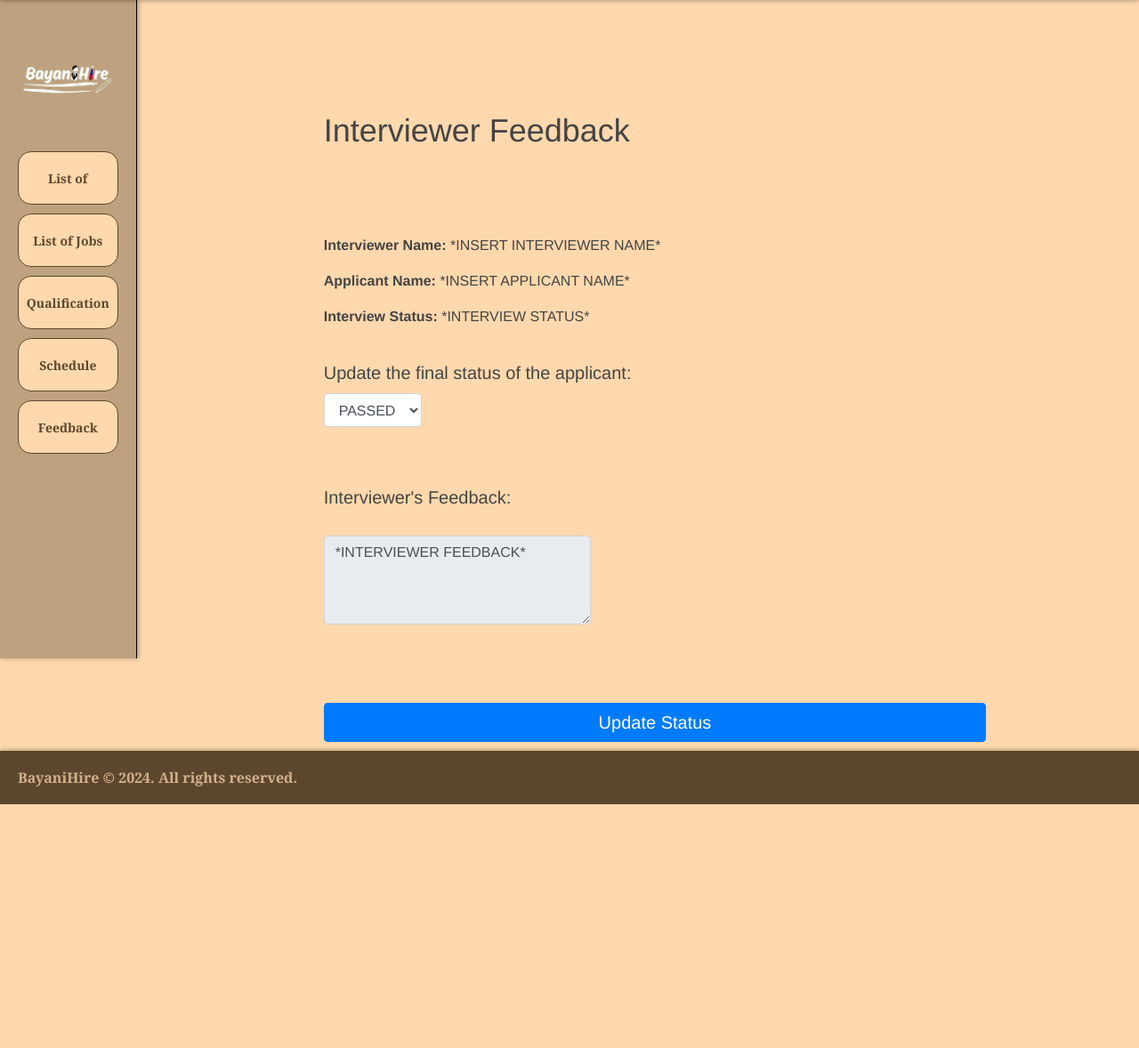
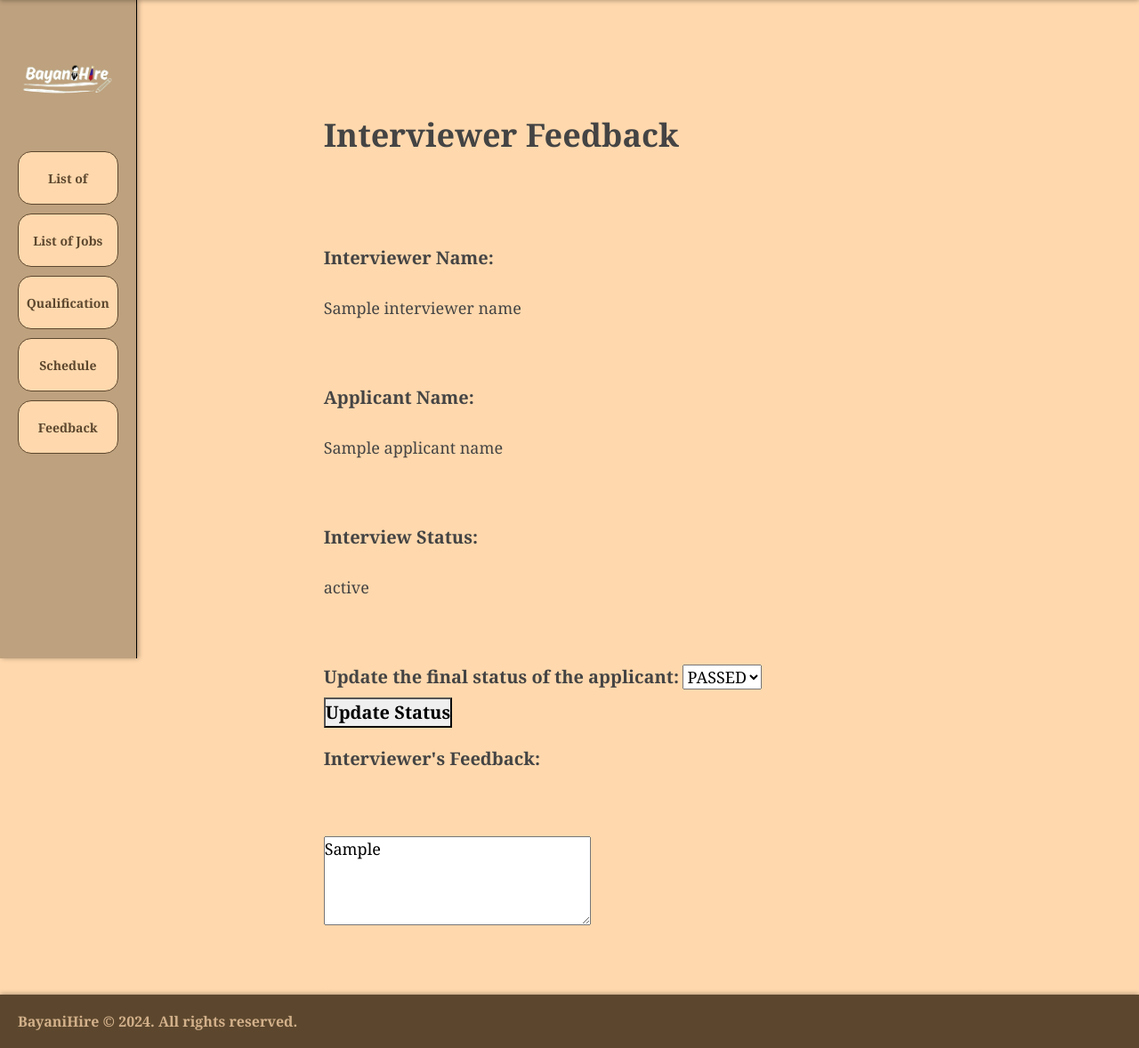
Before and after one commit to BayaniHire/WebApplication, a Django app: template users_app/templates/AdminView_5_1_ViewFeedback.html in a window 1280 px wide. Shown: the part 60-1238 px from the top of the page at 89% size. Before the commit the page ends 964 px from the top, so only its background shows below. Run offline with Django 5.2, Linux system fonts and the light colour scheme; the template is opened without the code that fills it: most values are stand-ins (such as "Sample title", 1, 10 or a date in 2020); some libraries are stand-ins or nearby versions.

Commit message:
AdminView_5_1_ViewFeedback.html

```diff
--- a/users_app/templates/AdminView_5_1_ViewFeedback.html
+++ b/users_app/templates/AdminView_5_1_ViewFeedback.html
@@ -5,34 +5,36 @@
 {% block content %}
 <div class="main-content" style="padding-top: 60px;">  <!-- Main content area with padding to avoid header overlap -->
 
-    <!-- Section Title -->
-    <h2 class="text-bold" style="font-size: 36px;">Interviewer Feedback</h2>
+   <label style="font-family: Georgia; font-size: 36px; font-weight: bold;">Interviewer Feedback</label>
     <br><br>
 
-    <!-- Feedback Details -->
-    <div class="feedback-details">
-        <p><strong>Interviewer Name:</strong> <span>*INSERT INTERVIEWER NAME*</span></p>
-        <p><strong>Applicant Name:</strong> <span>*INSERT APPLICANT NAME*</span></p>
-        <p><strong>Interview Status:</strong> <span>*INTERVIEW STATUS*</span></p>
-    </div>
-
-    <!-- Status Update -->
-    <div class="status-update">
-        <label for="final-status" class="text-bold" style="font-size: 20px;">Update the final status of the applicant:</label>
-        <select id="final-status" class="form-control" style="width: auto;">
-            <option>PASSED</option>
-            <option>FAILED</option>
-        </select>
-    </div>
+    <label style="font-family: Georgia; font-size: 20px; font-weight: bold;">Interviewer Name:</label>
+    <label style="font-family: Georgia; font-size: 18px;">{{ interviewer_name }}</label>
     <br>
 
-    <!-- Feedback Text Area -->
-    <label for="feedback" class="text-bold" style="font-size: 20px;">Interviewer's Feedback:</label>
-    <textarea id="feedback" readonly class="form-control" style="width: 300px; height: 100px;">*INTERVIEWER FEEDBACK*</textarea>
+    <label style="font-family: Georgia; font-size: 20px; font-weight: bold;">Applicant Name:</label>
+    <label style="font-family: Georgia; font-size: 18px;">{{ applicant_name }}</label>
+    <br>
+
+    <label style="font-family: Georgia; font-size: 20px; font-weight: bold;">Interview Status:</label>
+    <label style="font-family: Georgia; font-size: 18px;">{{ interview_status }}</label>
+    <br>
+
+    <form action="{% url 'view_feedback' applicant_status_id %}" method="post">
+        {% csrf_token %}
+        <label style="font-family: Georgia; font-size: 20px; font-weight: bold;">Update the final status of the applicant:</label>
+        <select name="applicant_status" style="font-family: Georgia; font-size: 18px;">
+            <option value="PASSED">PASSED</option>
+            <option value="FAILED">FAILED</option>
+        </select>
+        <br>
+        <button type="submit" style="font-family: Georgia; font-size: 20px; font-weight: bold;">Update Status</button>
+    </form>
+
+    <label style="font-family: Georgia; font-size: 20px; font-weight: bold;">Interviewer's Feedback:</label>
+    <br>
+    <textarea readonly style="font-family: Georgia; font-size: 18px; width: 300px; height: 100px;">{{ interview_feedback }}</textarea>
     <br><br>
-
-    <!-- Update Button -->
-    <button class="btn btn-primary" style="font-size: 20px;">Update Status</button>
 
 </div>
 {% endblock %}
```
